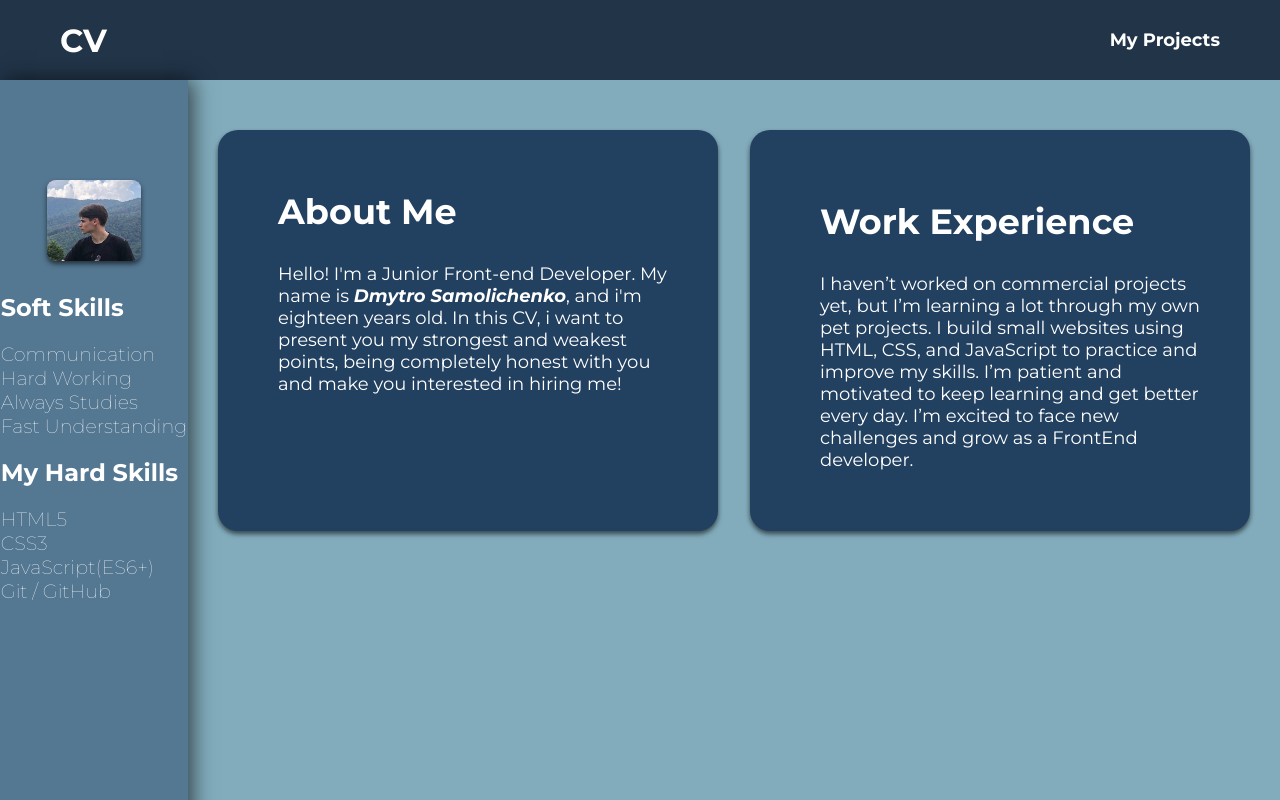
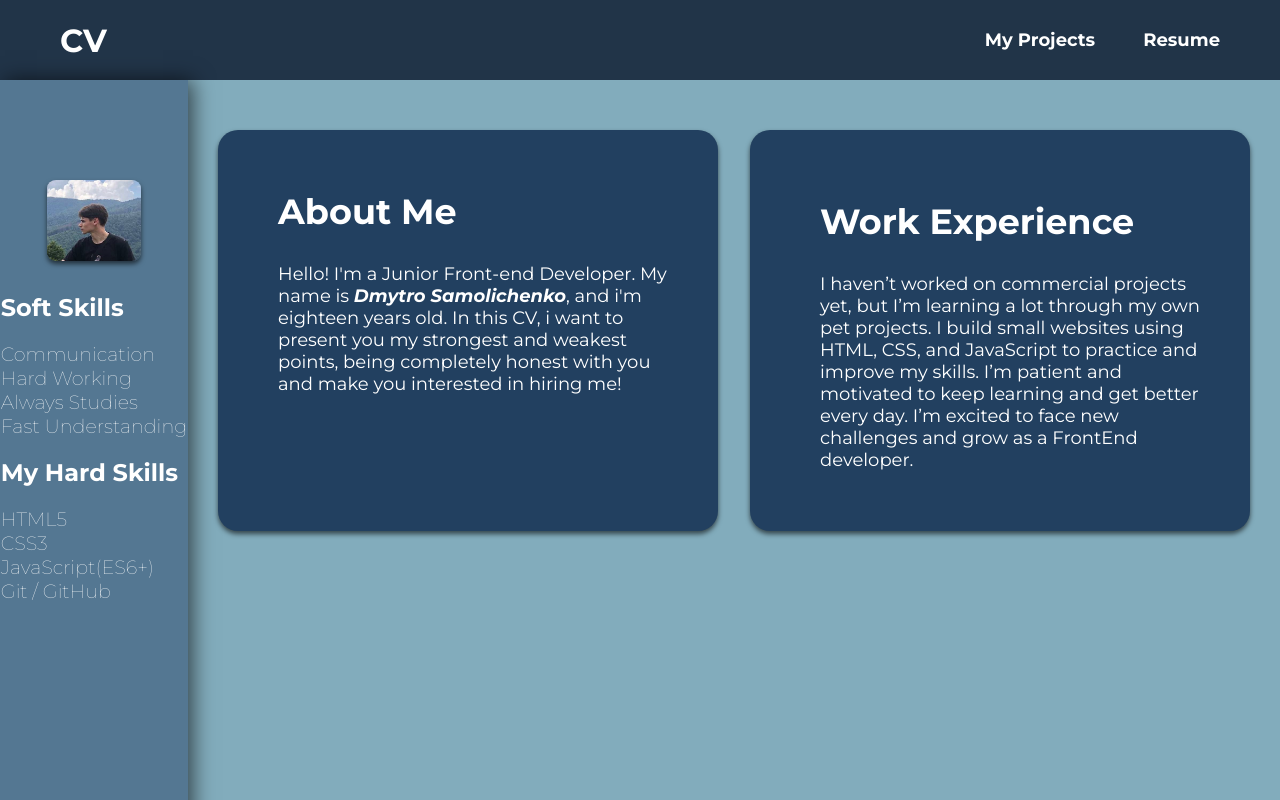
Before and after one commit to DmytroSamolichenko/Resume, a plain HTML site: page index.html in a window 1280 px wide. Shown: the top 800 px of the page. Drawn offline with Linux system fonts and the light colour scheme.

Commit message:
improving webpage with resume link

```diff
--- a/index.html
+++ b/index.html
@@ -15,6 +15,9 @@
             <ul class="nav">
                 <li class="list-item">
                     <a href="https://github.com/DmytroSamolichenko?tab=repositories">My Projects</a>
+                </li>
+                <li class="list-item">
+                    <a href="Resume.pdf">Resume</a>
                 </li>
             </ul>
         </div>
```
Also changed, not shown: 1 other file.
